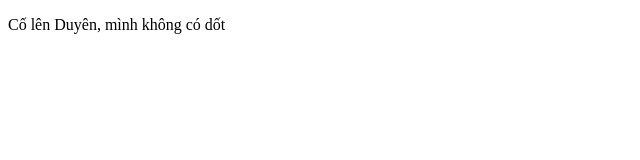
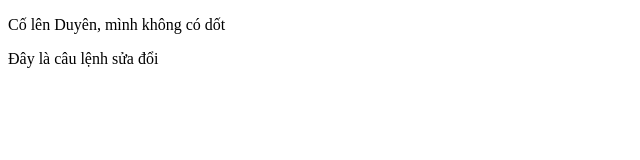
Before and after one commit to Duyenluu22/duan04062026, a plain HTML site: page index.html in a window 1280 px wide. Shown: the whole page, without its empty margins (0-640 px from the left). Drawn offline with Linux system fonts and the light colour scheme.

Commit message:
sửa đổi lần 1

```diff
--- a/index.html
+++ b/index.html
@@ -7,5 +7,6 @@
   </head>
   <body>
     <p>Cố lên Duyên, mình không có dốt</p>
+    <p>Đây là câu lệnh sửa đổi</p>
   </body>
 </html>
```
